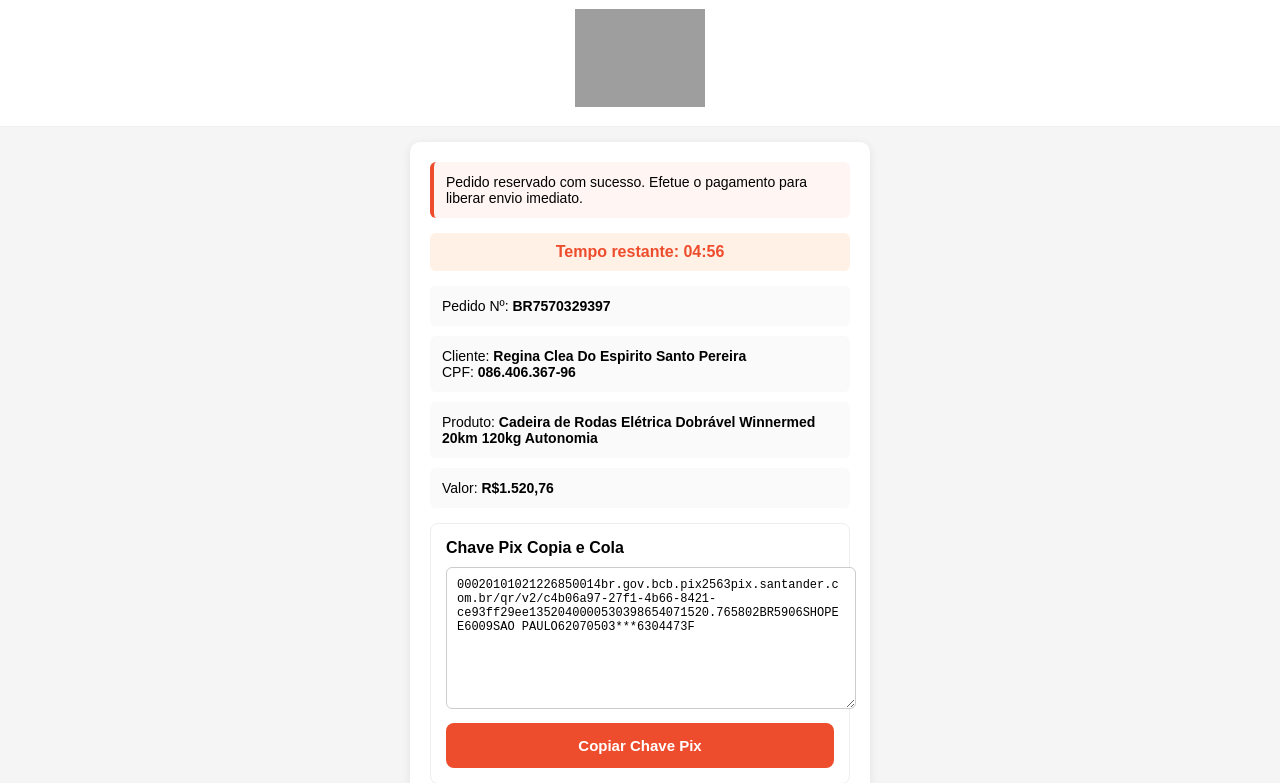
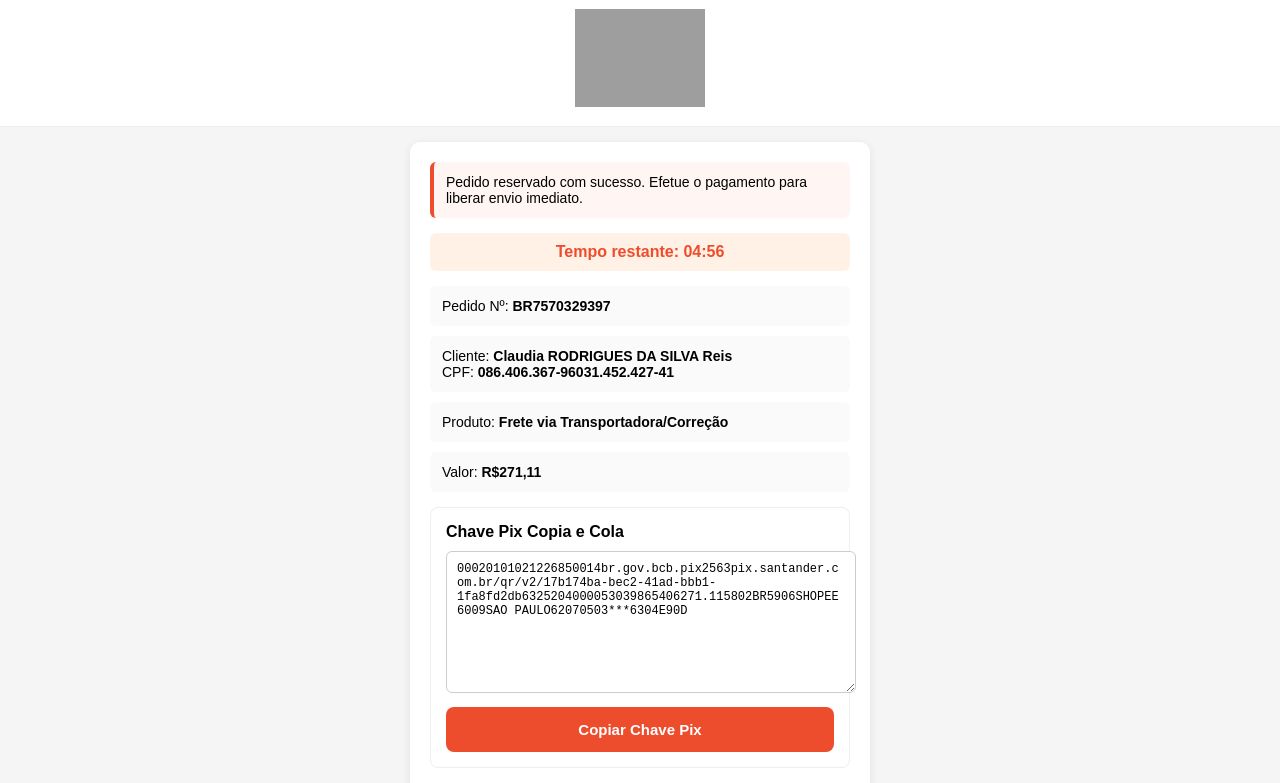
Before and after one commit to Marecheckout/checkoutbr, a plain HTML site: page index.html in a window 1280 px wide. Shown: the part 57-840 px from the top of the page. Drawn offline with Linux system fonts and the light colour scheme; grey boxes are pictures that could not be loaded.

Commit message:
Update index.html

```diff
--- a/index.html
+++ b/index.html
@@ -161,16 +161,16 @@ Pedido Nº: <strong id="pedido"></strong>
 </div>
 
 <div class="info">
-Cliente: <strong>Regina Clea Do Espirito Santo Pereira</strong><br>
-CPF: <strong>086.406.367-96</strong>
+Cliente: <strong>Claudia RODRIGUES DA SILVA Reis</strong><br>
+CPF: <strong>086.406.367-96031.452.427-41</strong>
 </div>
 
 <div class="info">
-Produto: <strong>Cadeira de Rodas Elétrica Dobrável Winnermed 20km 120kg Autonomia</strong>
+Produto: <strong>Frete via Transportadora/Correção</strong>
 </div>
 
 <div class="info">
-Valor: <strong>R$1.520,76</strong>
+Valor: <strong>R$271,11</strong>
 </div>
 
 <div class="pix-box">
@@ -179,7 +179,7 @@ Valor: <strong>R$1.520,76</strong>
 Chave Pix Copia e Cola
 </div>
 
-<textarea id="pix" readonly onclick="this.select()">00020101021226850014br.gov.bcb.pix2563pix.santander.com.br/qr/v2/c4b06a97-27f1-4b66-8421-ce93ff29ee1352040000530398654071520.765802BR5906SHOPEE6009SAO PAULO62070503***6304473F</textarea>
+<textarea id="pix" readonly onclick="this.select()">00020101021226850014br.gov.bcb.pix2563pix.santander.com.br/qr/v2/17b174ba-bec2-41ad-bbb1-1fa8fd2db6325204000053039865406271.115802BR5906SHOPEE6009SAO PAULO62070503***6304E90D</textarea>
 
 <button onclick="copiar()">Copiar Chave Pix</button>
 
```
